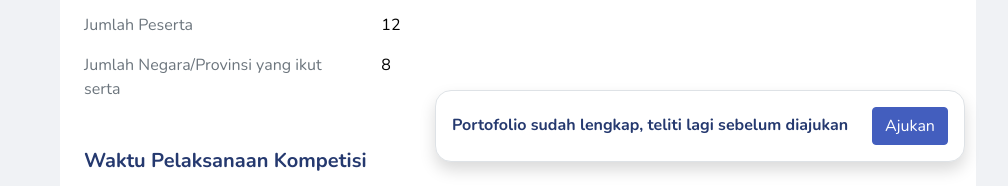
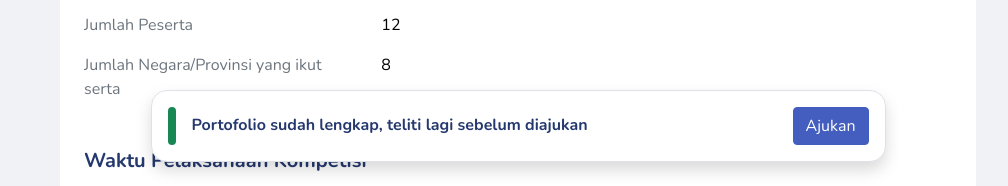
Before and after one commit to fachiri/myits, a plain HTML site: page index.html in a window 1280 px wide. Shown: the part 613-799 px from the top of the page, 272-1280 px from the left. Drawn offline with nearby package versions, Linux system fonts and the light colour scheme; a web font is replaced by a local one.

Commit message:
ajkhiu wisj hfoiaw o

```diff
--- a/index.html
+++ b/index.html
@@ -251,8 +251,8 @@
           </div>
         </div>
       </div>
-      <div id="main" class="pt-5 position-relative">
-        <div id="content" class="mt-4"></div>
+      <div id="main" class="pt-5">
+        <div id="content" class="mt-4 position-relative"></div>
         <div id="footer"></div>
       </div>
     </div>
--- a/pages/detail-kompetisi.html
+++ b/pages/detail-kompetisi.html
@@ -1,6 +1,9 @@
-<div class="d-flex justify-content-center w-100" style="position: fixed; bottom: 25px; z-index: 100;">
-  <div class="d-flex justify-content-between align-items-center bg-white p-3 border shadow rounded-4">
-    <h6 class="me-4 mb-0">Portofolio sudah lengkap, teliti lagi sebelum diajukan</h6>
+<div class="d-flex justify-content-center w-100" style="position: fixed; bottom: 25px; right: 0; z-index: 100; padding-left: 300px;">
+  <div class="d-flex justify-content-between align-items-center bg-white p-3 border shadow rounded-4 w-75">
+    <div class="d-flex align-items-center h-100">
+      <div class="bg-success rounded-3 me-3" style="width: 8px; height: 100%;"></div>
+      <h6 class="me-4 mb-0">Portofolio sudah lengkap, teliti lagi sebelum diajukan</h6>
+    </div>
     <button type="button" class="btn btn-primary" data-bs-toggle="modal" data-bs-target="#konfirmasiPortofolio">Ajukan</button>
   </div>
 </div>
```
